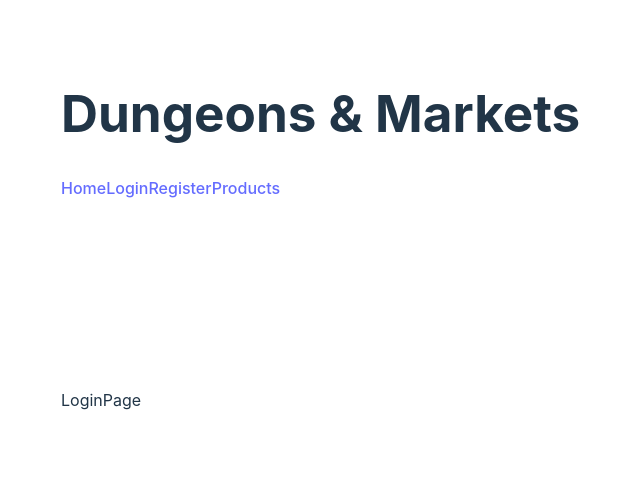
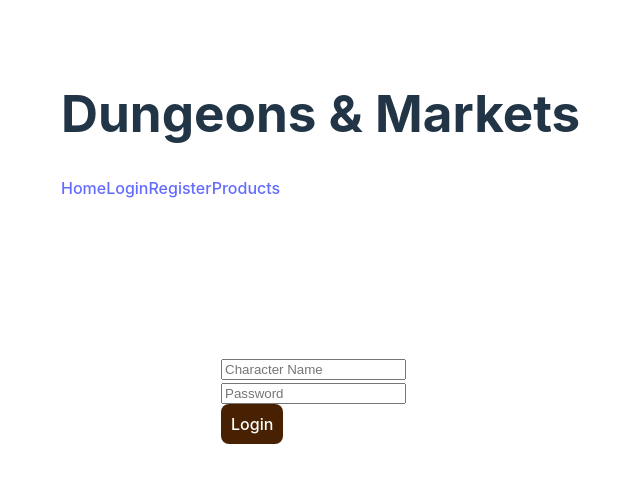
Before and after one commit to Way2SelfAware/DM-Shopper, a React (Vite) app: page /LoginPage in a window 1280 px wide. Shown: the top 482 px of the page, without its empty margins (259-899 px from the left). Built offline with nearby package versions, Linux system fonts and the light colour scheme.

Commit message:
started register/login functions displayed

```diff
--- a/src/App.css
+++ b/src/App.css
@@ -85,3 +85,24 @@
 .dropdown:hover .dropbtn {
   background-color: #472102;
 }
+
+/* Register Page Styling */
+.regbtn, .logbtn {
+  background-color: #472102;
+  color: white;
+  padding: 10px;
+  font-size: 16px;
+  border: none;
+  cursor: pointer;
+  justify-content: space-around;
+}
+
+.regbtn:hover, .logbtn:hover {
+  background-color: black;
+}
+
+.register-form {
+  justify-content: space-between;
+  margin: auto;
+  width: 50%;
+}
--- a/src/components/common/header.jsx
+++ b/src/components/common/header.jsx
@@ -1,7 +1,6 @@
 // React Imports
 import React from "react";
 // My Imports
-import Navbar from "./navbar";
 
 const Header = () => {
   return <div>Header</div>;
--- a/src/components/user/login.jsx
+++ b/src/components/user/login.jsx
@@ -1,9 +1,21 @@
-import React from 'react'
+import React from "react";
 
 const Login = () => {
   return (
-    <div>Login</div>
-  )
-}
-
-export default Login
+    <div>
+      <form className="register-form">
+        <input
+          type="text"
+          label="Username"
+          placeholder="Character Name"
+        ></input>
+        <br />
+        <input type="text" label="Password" placeholder="Password"></input>
+        <br />
+        <button className="logbtn">Login</button>
+        <br />
+      </form>
+    </div>
+  );
+};
+export default Login;
--- a/src/components/user/register.jsx
+++ b/src/components/user/register.jsx
@@ -1,21 +1,23 @@
+// React Hook
 import React from "react";
+// My Imports
 
 const Register = () => {
   return (
     <div>
       {/* Potentially add in formdata? */}
-      <form>
-        <input type="text" label="Username" placeholder="Username"></input>
+      <form className="register-form">
+        <input type="text" label="Username" placeholder="Character Name"></input>
         <br />
         <input type="text" label="Password" placeholder="Password"></input>
         <br />
-        <input
+        {/* <input
           type="text"
           label="Character Name"
           placeholder="Charater Name"
-        ></input>
+        ></input> */}
         <br />
-        <button>Register</button>
+        <button className="regbtn">Register</button>
         <br />
       </form>
     </div>
--- a/src/pages/loginPage.jsx
+++ b/src/pages/loginPage.jsx
@@ -1,7 +1,14 @@
+// React Hooks
 import React from "react";
+// My Imports
+import Login from "../components/user/login";
 
 const LoginPage = () => {
-  return <div>LoginPage</div>;
+  return (
+    <div>
+      <Login />
+    </div>
+  );
 };
 
 export default LoginPage;
```
